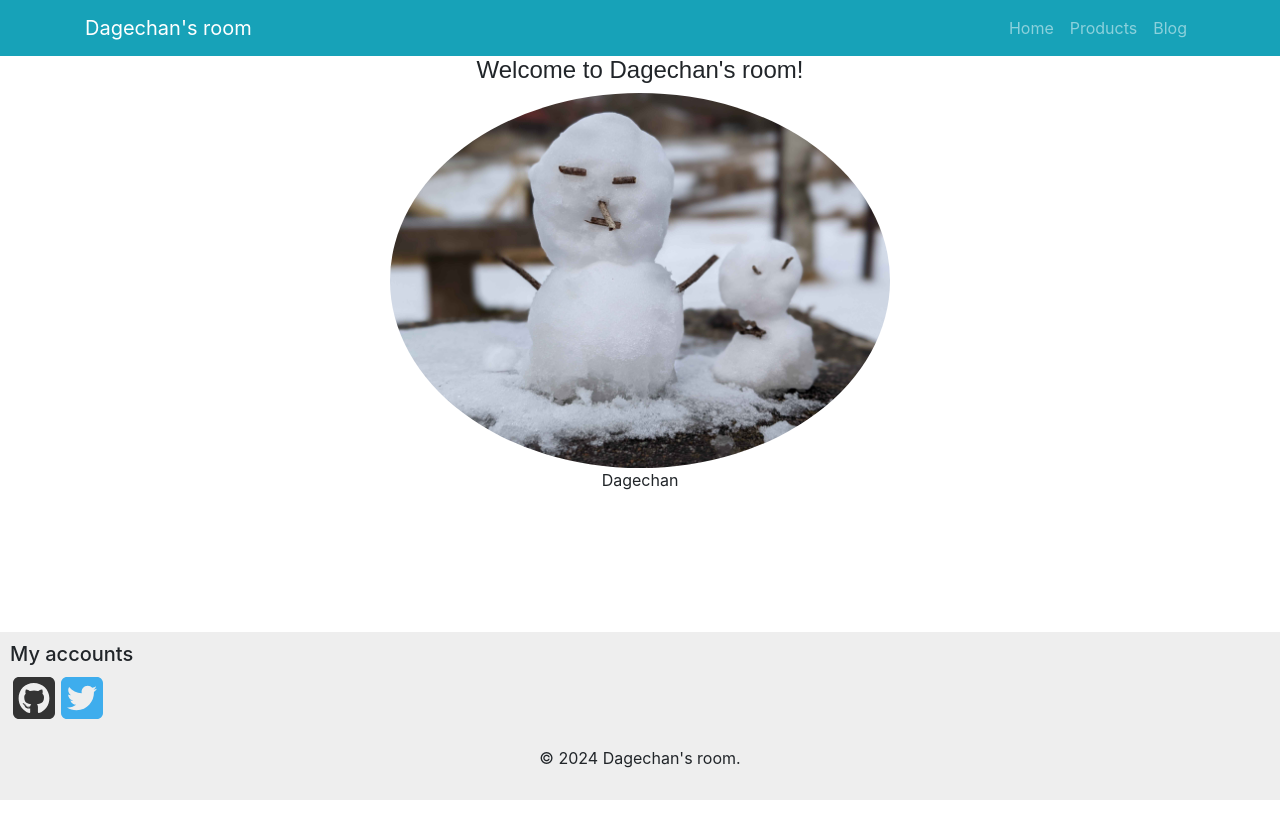
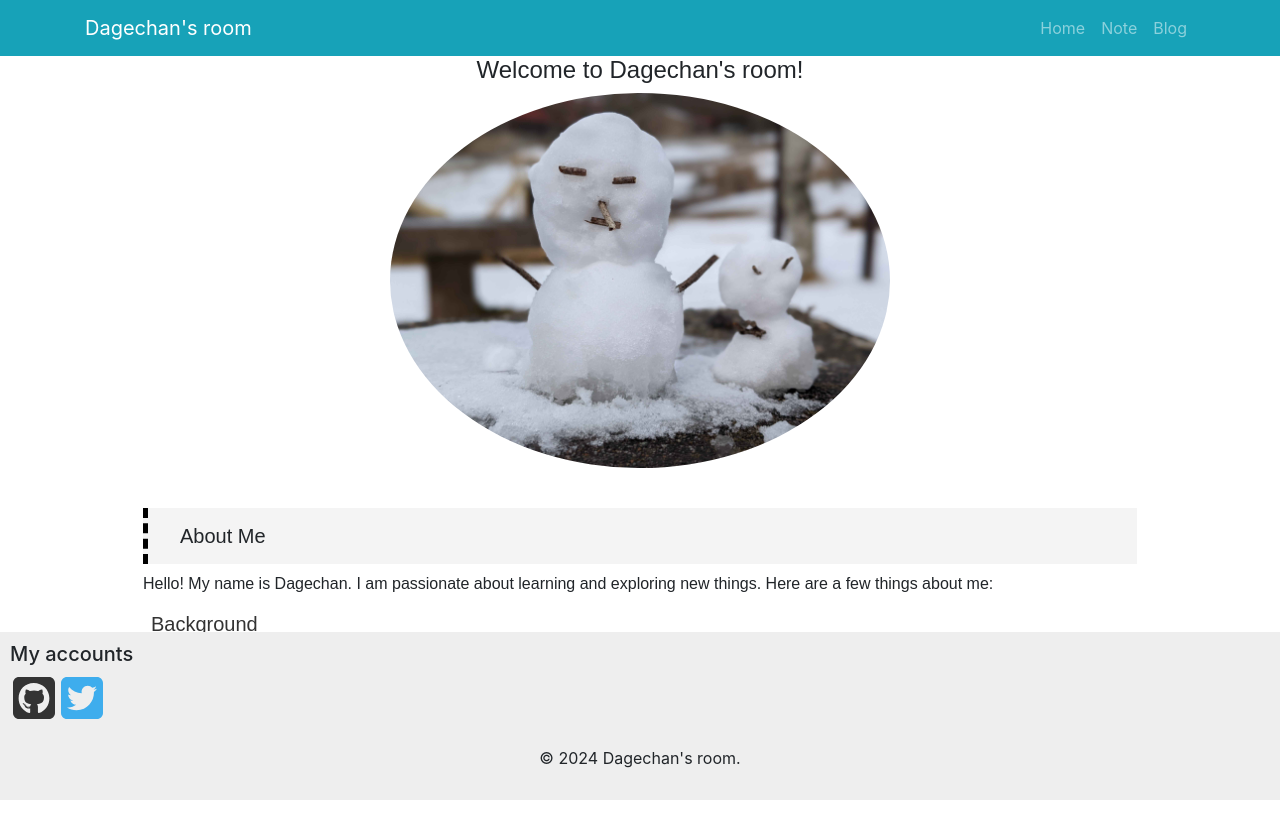
Before and after one commit to Dagechan/dagechan.github.io, a React (Create React App) app: page / in a window 1280 px wide. Shown: the top 838 px of the page. Before the commit the page ends 800 px from the top, so only its background shows below. Built offline with nearby package versions, Linux system fonts and the light colour scheme.

Commit message:
prepaired for release

```diff
--- a/src/App.css
+++ b/src/App.css
@@ -75,6 +75,19 @@ footer {
     }
 }
 
+.self-intro{
+    padding: 1rem 2rem;
+    border-left: 5px dashed #000;
+    background: #f4f4f4;
+}
+
+.pre-title{
+    padding:0 .4em .2em;
+    border-bottom: 3px dotted #1c927a;
+    background-color: #ffffff;
+    color: #333333;
+}
+
 .animate {
     font-family: 'Arial', sans-serif;
     animation: slideIn 1s forwards;
--- a/src/App.js
+++ b/src/App.js
@@ -8,7 +8,7 @@ import Header from './Header';
 import { BrowserRouter as Router, Route, Routes } from 'react-router-dom';
 import Blog from './Blog';
 import Home from './Home';
-import Products from './Products';
+import Note from './Note';
 import { FontAwesomeIcon } from '@fortawesome/react-fontawesome';
 import { faGithubSquare, faTwitterSquare } from '@fortawesome/free-brands-svg-icons'
 import { faSearch } from '@fortawesome/free-solid-svg-icons';
@@ -27,7 +27,7 @@ function App() {
             <Route path="/" element={<Home />} />
             <Route path="/Dagechan/homePage" element={<Home />} />
             <Route path="/blog" element={<Blog />} />
-            <Route path="/products" element={<Products />} />
+            <Route path="/note" element={<Note />} />
           </Routes>
         </div>
 
--- a/src/Blog.jsx
+++ b/src/Blog.jsx
@@ -10,8 +10,8 @@ import Col from 'react-bootstrap/Col';
 function Blog() {
 
   return (
-    <Container className='blog mt-5'>
-      <h3 className='animate text-center mb-4'>Blog</h3>
+    <Container className='blog mt-5 animate'>
+      <h3 className='text-center mb-4'>Blog</h3>
       <Row>
         <Col md={6} className='mb-4'>
           <Card>
--- a/src/Header.jsx
+++ b/src/Header.jsx
@@ -12,7 +12,7 @@ function Header() {
           <Navbar.Collapse id="basic-navbar-nav">
             <Nav className="ms-auto custom-nav">
               <Nav.Link as={Link} to="/">Home</Nav.Link>
-              <Nav.Link as={Link} to="/products">Products</Nav.Link>
+              <Nav.Link as={Link} to="/note">Note</Nav.Link>
               <Nav.Link as={Link} to="/blog">Blog</Nav.Link>
             </Nav>
           </Navbar.Collapse>
--- a/src/Home.jsx
+++ b/src/Home.jsx
@@ -1,15 +1,37 @@
 import React from 'react';
-import Image from 'react-bootstrap/Image';
+import 'bootstrap/dist/css/bootstrap.min.css';
+// import { FaJava, FaPython, FaCuttlefish } from 'react-icons/fa';
+// import { SiCplusplus } from 'react-icons/si';
 import Icon from '../src/assets/images/snow-man.jpg';
 
 function Home() {
   return (
-    <div className="header-container">
-      <h4 className='animate'>Welcome to Dagechan's room!</h4>
-      <div>
-        <img src={Icon} alt="Round Icon" className="img-fluid rounded-circle" />
+    <div className="container animate">
+      <div className="header-container text-center">
+        <h4>Welcome to Dagechan's room!</h4>
+        <div>
+          <img src={Icon} alt="Round Icon" className="img-fluid rounded-circle mb-3" />
+        </div>
       </div>
-      <p>Dagechan</p>
+      <div className="about-me mt-4">
+        <h5 className="self-intro">About Me</h5>
+        <p>Hello! My name is Dagechan. I am passionate about learning and exploring new things. Here are a few things about me:</p>
+        <ul className="list-unstyled">
+          <li>
+            <h5 className="pre-title">Background</h5>
+            <p>I am a university student majoring in Information Science.</p>
+          </li>
+          <li>
+            <h5 className="pre-title">Interests</h5>
+            <p>Recently, I have been enjoying talking to foreigners to improve my English skills. I also like creating cool desktop environments on Unix-based operating systems.</p>
+          </li>
+          <li>
+            {/* <h5 className="pre-title">Contact</h5>
+            <p>You can reach me at takebose5 at gmail.com or connect with me on my social Media.</p> */}
+            <br></br><br></br>
+          </li>
+        </ul>
+      </div>
     </div>
   );
 }
--- /dev/null
+++ b/src/Note.jsx
@@ -0,0 +1,13 @@
+import React from 'react';
+
+function Note() {
+  return (
+    <div className='note animate' style={{}}>
+      <h1>Note</h1>
+      <p>This is the Note page.</p>
+      <p>Coming soon...</p>
+    </div>
+  );
+}
+
+export default Note;
--- a/src/Products.jsx
+++ /dev/null
@@ -1,13 +0,0 @@
-import React from 'react';
-
-function Products() {
-  return (
-    <div className='products' style={{}}>
-      <h1>Products</h1>
-      <p>This is the Products page.</p>
-      <p>Getting Ready...</p>
-    </div>
-  );
-}
-
-export default Products;
```
Also changed, not shown: src/Blog/chap-1.jsx (deleted, +0 -45 lines), public/logo192.png (deleted), public/logo512.png (deleted).
